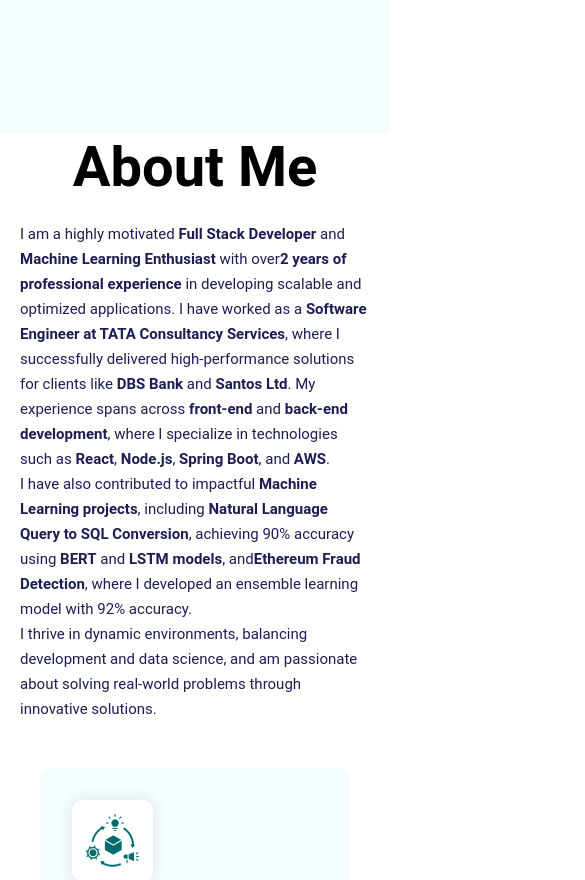
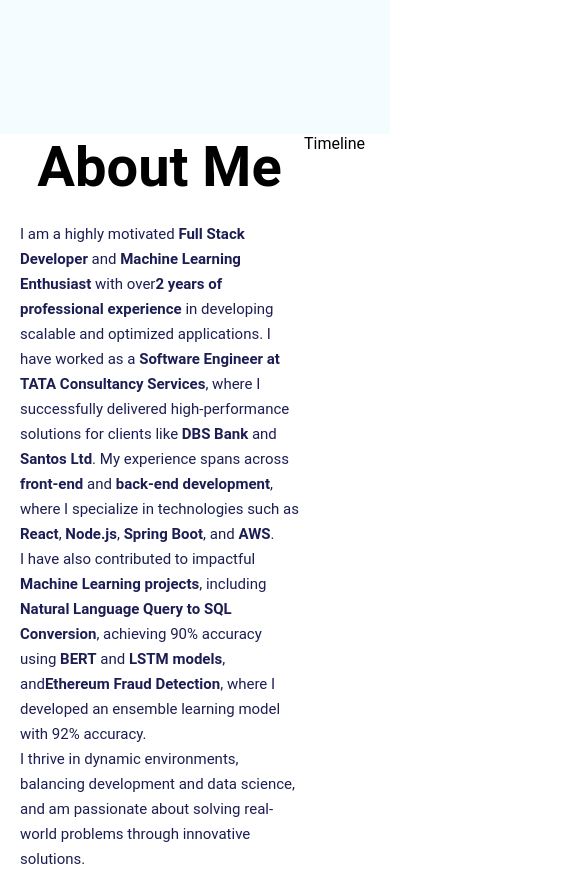
Before and after one commit to yashwanth1011/YCPortfolio, a React (Vite) app: page / in a window 390 px wide. Shown: the part 780-1660 px from the top of the page, 585 px wide, since content can reach past the window. Built offline with nearby package versions, Linux system fonts and the light colour scheme.

Commit message:
Adding Timelines in about section

```diff
--- a/package.json
+++ b/package.json
@@ -1,4 +1,4 @@
-{
+  {
   "name": "portfolio2",
   "private": true,
   "version": "0.0.0",
@@ -15,7 +15,8 @@
     "react-dom": "^18.2.0",
     "react-icons": "^5.3.0",
     "react-router-dom": "^6.14.2",
-    "react-scroll": "^1.8.9"
+    "react-scroll": "^1.8.9",
+    "react-vertical-timeline-component": "^3.6.0"
   },
   "devDependencies": {
     "@eslint/js": "^9.9.0",
--- a/src/App.css
+++ b/src/App.css
@@ -335,7 +335,7 @@
   display: grid;
   padding: 100.3px 85.3px;
   gap: 50.6px;
-  grid-template-columns: repeat(1, 1fr);
+  grid-template-columns: repeat(2, 1fr);
   /* text-align: center; */
 
 }
@@ -661,7 +661,7 @@
   .footer--items > ul,
   .footer--content--container {
     display: flex;
-    flex-direction: column;
+    flex-direction: row;
     justify-content: center;
   }
   .skills--section,
--- a/src/Pages/Home/AboutMe.jsx
+++ b/src/Pages/Home/AboutMe.jsx
@@ -1,4 +1,5 @@
 import MySkills from "./MySkills";
+import Timeline from "./Timeline";
 export default function AboutMe() {
   return (
     <section id="AboutMe" className="about--section">
@@ -13,10 +14,10 @@
             <strong>2 years of professional experience</strong> in developing scalable and optimized applications. I have worked as a <strong>Software Engineer at TATA Consultancy Services</strong>, where I successfully delivered
             high-performance solutions for clients like <strong>DBS Bank</strong> and <strong>Santos Ltd</strong>.
             My experience spans across <strong>front-end</strong> and <strong>back-end development</strong>, where I specialize
-    in technologies such as <strong>React</strong>, <strong>Node.js</strong>, <strong>Spring Boot</strong>, and <strong>AWS</strong>.<br/>
+            in technologies such as <strong>React</strong>, <strong>Node.js</strong>, <strong>Spring Boot</strong>, and <strong>AWS</strong>.<br />
             I have also contributed to impactful <strong>Machine Learning projects</strong>, including <strong>Natural Language Query
               to SQL Conversion</strong>, achieving 90% accuracy using <strong>BERT</strong> and <strong>LSTM models</strong>, and
-    <strong>Ethereum Fraud Detection</strong>, where I developed an ensemble learning model with 92% accuracy.<br/>
+            <strong>Ethereum Fraud Detection</strong>, where I developed an ensemble learning model with 92% accuracy.<br />
             I thrive in dynamic environments, balancing development and data science, and am passionate about solving real-world
             problems through innovative solutions.
 
@@ -27,8 +28,10 @@
 
 
       </div>
-        <MySkills />
-        <br/>
+      {/* <MySkills /> */}
+
+      <Timeline/>
+      <br />
 
 
 
--- /dev/null
+++ b/src/Pages/Home/Timeline.jsx
@@ -0,0 +1,16 @@
+import {
+    VerticalTimeline,
+    VerticalTimelineElement
+  } from "react-vertical-timeline-component";
+
+import "react-vertical-timeline-component/style.min.css";
+
+import React from 'react'
+
+const Timeline = () => {
+  return (
+    <div>Timeline</div>
+  )
+}
+
+export default Timeline
```
Also changed, not shown: 1 other file (tests, documents, lock files or other folders). Lines whose indentation alone changed are shown as unchanged.
